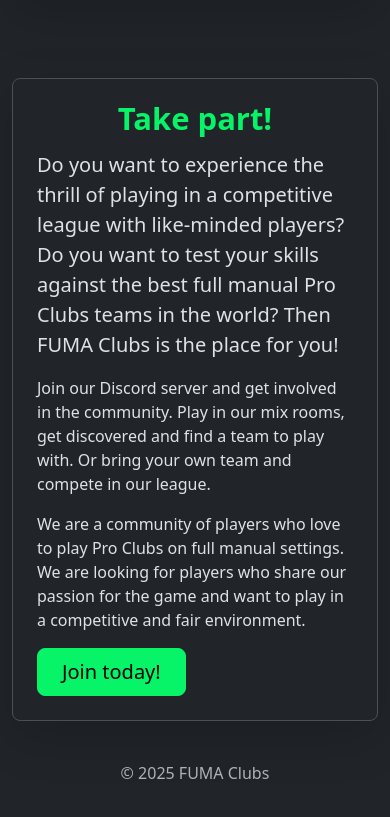
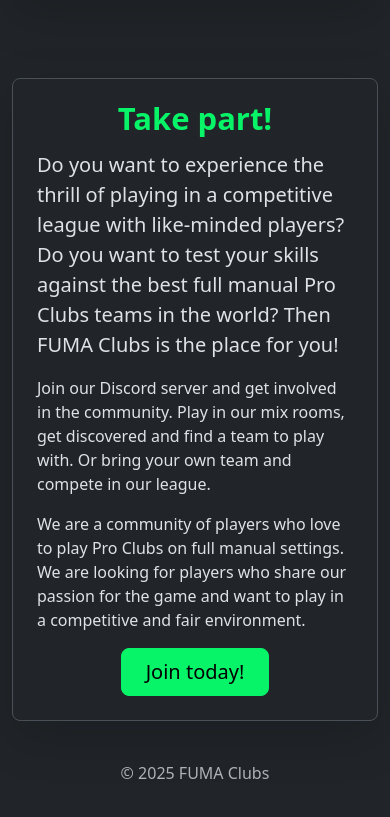
Before and after one commit to garrytrinder/fuma-clubs, a Next.js app: page / in a window 390 px wide. Shown: the part 913-1730 px from the top of the page. Built offline with nearby package versions, Linux system fonts and the light colour scheme; no server answers.

Commit message:
fix: Correct typo in class name for grid layout in HomePage component

```diff
--- a/app/page.tsx
+++ b/app/page.tsx
@@ -40,7 +40,7 @@
           <p>
             We are a community of players who love to play Pro Clubs on full manual settings. We are looking for players who share our passion for the game and want to play in a competitive and fair environment.
           </p>
-          <div className="d-gri`d gap-2 d-md-flex justify-content-center">
+          <div className="d-grid gap-2 d-md-flex justify-content-center">
             <a className="btn btn-primary btn-lg px-4 me-md-2" href="https://discord.gg/5qWVPBWmzQ" target="_blank">Join today!</a>
           </div>
         </div>
```
